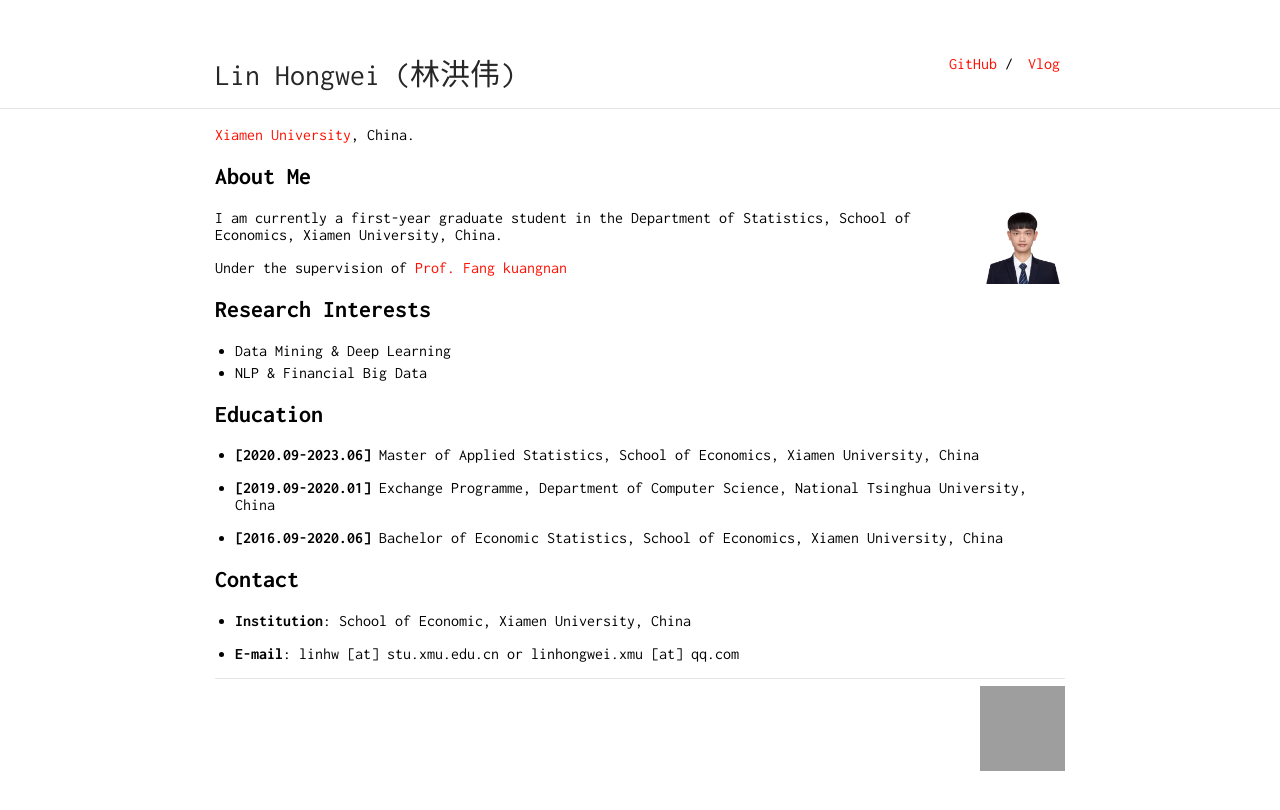
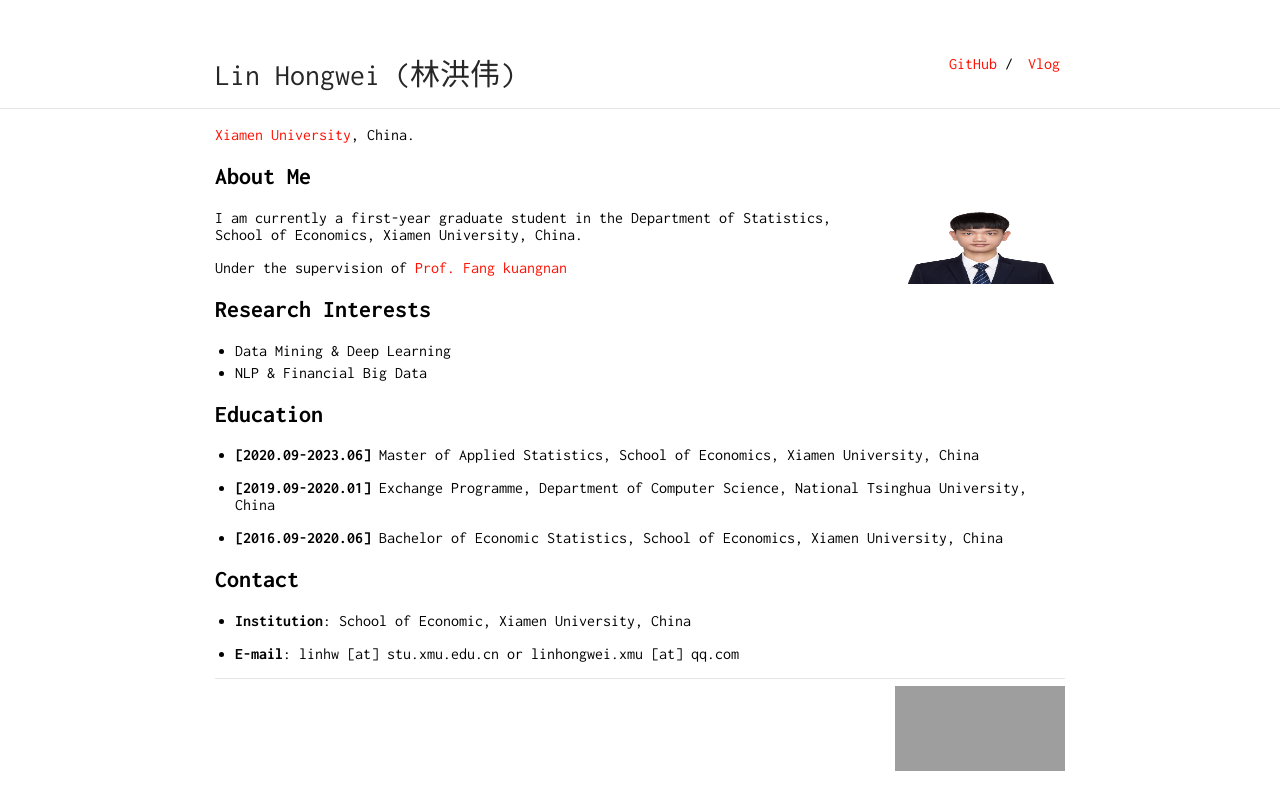
Before and after one commit to linlhw/linhw, a Jekyll site: the page built from index.md, in a window 1280 px wide. Shown: the top 810 px of the page. Built offline with Jekyll 4.4.1, drawn with Linux system fonts in a browser that asks for light colours; grey boxes are pictures that could not be loaded.

Commit message:
Update typography.scss

```diff
--- a/_sass/typography.scss
+++ b/_sass/typography.scss
@@ -38,7 +38,7 @@
     }
     .profile-picture {
         height: $image-size;
-        width: $image-size;
+        width: 2*$image-size;
         position: relative;
         margin: -10px 0 0 15px;
         float: right;
```
